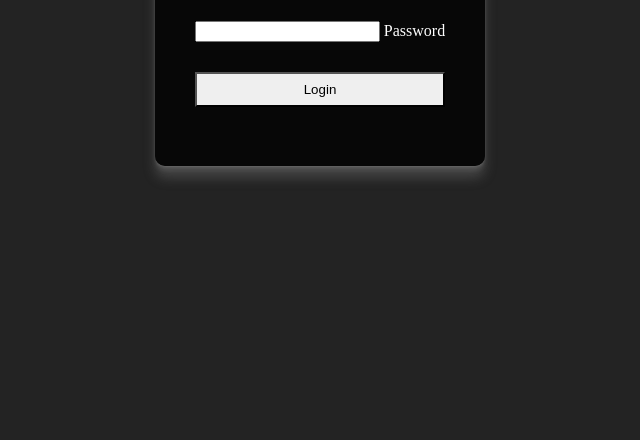
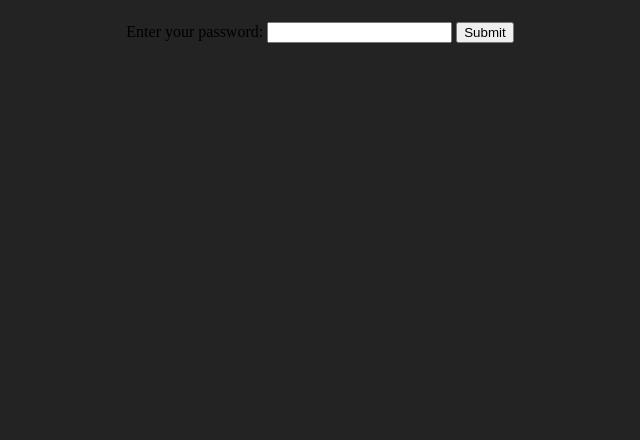
Before and after one commit to 280b9f9b/data, a plain HTML site: page index.html in a window 1280 px wide. Shown: the part 376-816 px from the top of the page, without its empty margins (320-960 px from the left). Drawn offline with Linux system fonts and the light colour scheme.

Commit message:
Update index.html

```diff
--- a/index.html
+++ b/index.html
@@ -6,15 +6,10 @@
 </head><body style="background-color:rgb(35, 35, 35);" class="GameBody">
 
 
-  <form class="login-form" action="javascript:void(0);">
-  <h1>Login</h1>
-
-  <div class="form-input-material">
-    <input type="password" name="password" id="pswd" placeholder=" " autocomplete="off" class="form-control-material" required />
-    <label for="password">Password</label>
-  </div>
-
-  <button type="submit" class="btn btn-primary btn-ghost">Login</button>
+<form>
+    <label for="pswd">Enter your password: </label>
+    <input type="password" id="pswd">
+    <input type="button" value="Submit" onclick="checkPswd();" />
 </form>
 
 
```
